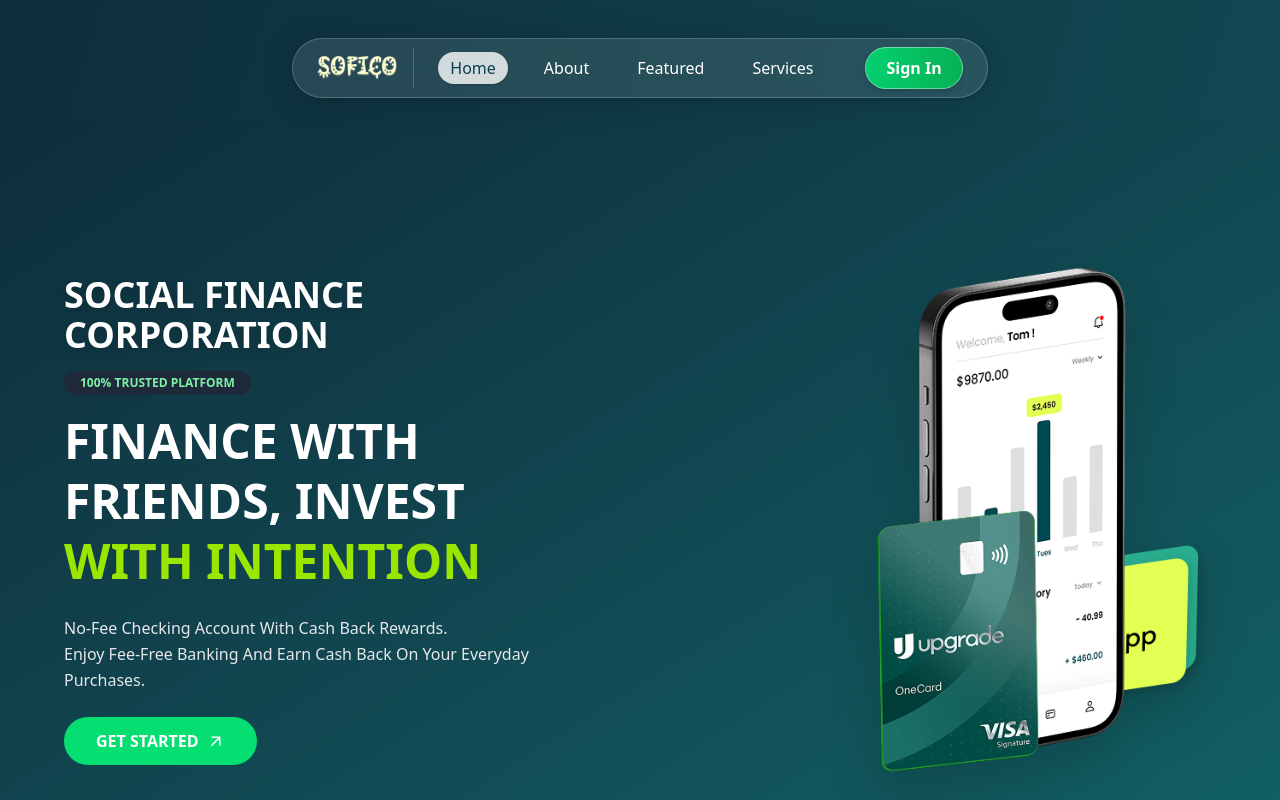
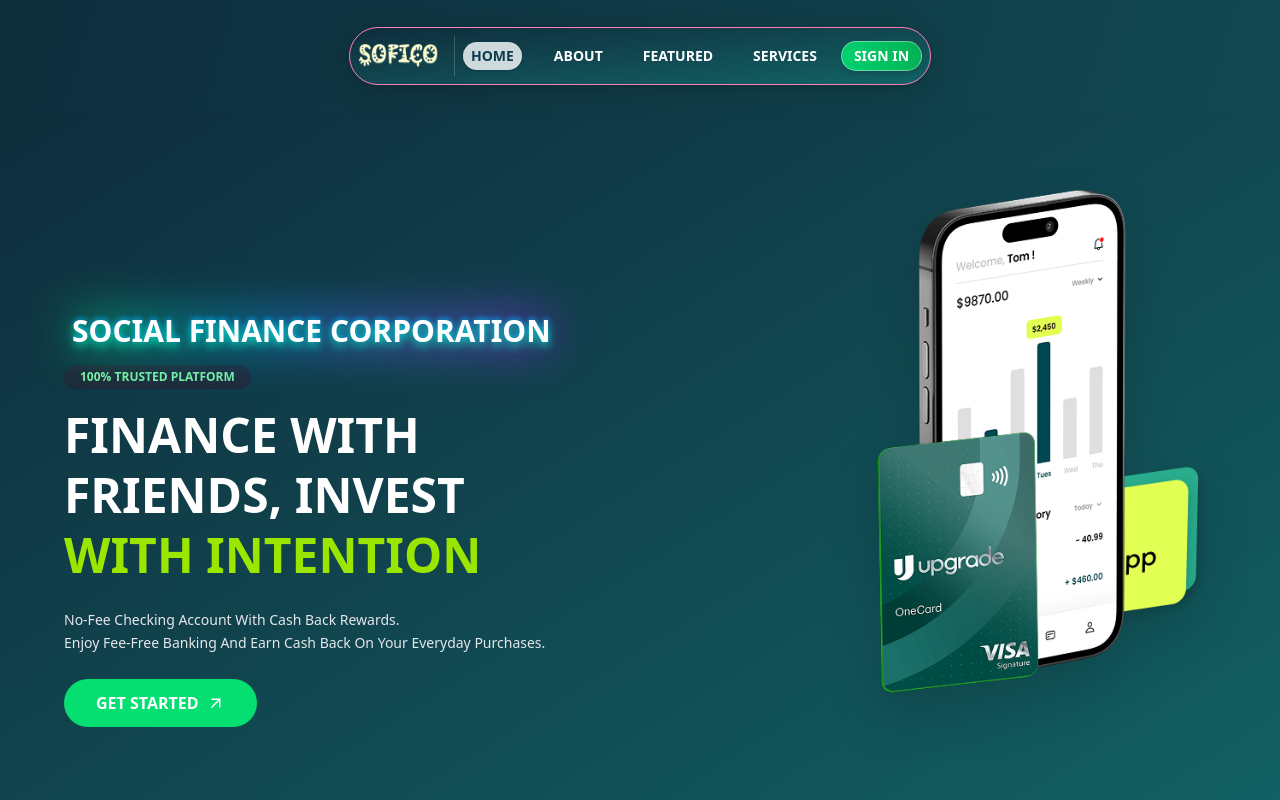
Before and after one commit to devinllc/sfcs-, a React app in the folder client/web/SoFiCo/: page / in a window 1280 px wide. Shown: the top 800 px of the page. Built offline with nearby package versions, Linux system fonts and the light colour scheme; the HTML template or start-up script is replaced by a standard one.

Commit message:
last u[pdat

```diff
--- a/client/web/SoFiCo/src/components/About.jsx
+++ b/client/web/SoFiCo/src/components/About.jsx
@@ -3,8 +3,8 @@
 
 function About() {
   return (
-    <section id="#about" className="w-full py-8 bg-white flex flex-col items-center h-screen">
-      <div className="max-w-6xl w-full h-full flex flex-col md:flex-row items-center justify-between px-4 gap-6">
+    <section id="#about" className="w-full pt-25 bg-white flex flex-col items-center min-h-screen">
+      <div className="max-w-6xl w-full h-[70%] flex flex-col md:flex-row items-center justify-between px-4 gap-6">
         <div className="w-full md:w-1/2">
           <div className="flex items-center mb-3">
             <span className="flex items-center bg-gray-100 px-3 py-1 rounded-full text-xs font-semibold">
@@ -41,7 +41,7 @@
           </a>
         </div>
 
-        <div className="w-full md:w-1/2 flex justify-center">
+        <div className="w-full md:w-1/3 flex justify-center">
           <div>
             <img src={aboutImg} className="transition scale-x-[-1] w-full h-full object-cover" />
           </div>
--- a/client/web/SoFiCo/src/components/Hero.jsx
+++ b/client/web/SoFiCo/src/components/Hero.jsx
@@ -6,10 +6,18 @@
   return (
     <section className="flex flex-col md:flex-row items-center justify-between gap-12 bg-gradient-to-br from-[#0e2d3c] to-[#116466] h-screen px-6 md:px-16 py-12">
       {/* Text Content */}
-      <div className="flex flex-col items-center md:items-start text-center md:text-left max-w-lg">
-        <h2 className="text-2xl md:text-4xl font-bold text-white mb-4 drop-shadow-lg">
-          SOCIAL FINANCE CORPORATION
-        </h2>
+      <div className="flex w-1/2 flex-col items-center md:items-start text-center md:text-left max-w-lg">
+        <h1
+  className="text-white font-bold text-3xl my-4 ml-2 relative animate-fadeIn"
+  style={{
+    textShadow: "0 4px 10px rgba(0, 255, 200, 0.8), 0 -2px 5px rgba(0, 150, 255, 0.7)",
+  }}
+>
+  <span className="relative z-10">
+    SOCIAL FINANCE CORPORATION
+  </span>
+  <span className="absolute inset-0 bg-gradient-to-r from-green-400 via-blue-500 to-purple-600 blur-xl opacity-50 rounded-lg"></span>
+</h1>
         <span className="bg-gray-800 text-xs rounded-full px-4 py-1 mb-4 text-green-300 font-semibold">
           100% TRUSTED PLATFORM
         </span>
@@ -18,7 +26,7 @@
           FRIENDS, INVEST<br />
           <span className="text-lime-400">WITH INTENTION</span>
         </h1>
-        <p className="text-gray-200 mb-6 leading-relaxed">
+        <p className="text-sm text-gray-200 mb-6 leading-relaxed">
           No-Fee Checking Account With Cash Back Rewards.<br />
           Enjoy Fee-Free Banking And Earn Cash Back On Your Everyday Purchases.
         </p>
@@ -28,11 +36,11 @@
       </div>
 
       {/* Image Content */}
-      <div className="w-full md:w-auto">
+      <div className="w-1/2 h-full md:w-auto">
         <img
           src={heroImage}
           alt="App Screenshot"
-          className="w-80 md:w-[400px] object-contain drop-shadow-2xl"
+          className="w-full h-[80%] md:w-[400px] object-fit object-contain drop-shadow-2xl"
         />
       </div>
     </section>
--- a/client/web/SoFiCo/src/components/Navbar.jsx
+++ b/client/web/SoFiCo/src/components/Navbar.jsx
@@ -1,17 +1,18 @@
-import React, { useState } from 'react';
-import logo from '../assets/image.png';
-import { NavLink, Routes, Route, Navigate } from 'react-router-dom';
-import Home from './Home';
-import Auth from './Auth';
-import AuthForm from './Auth';
-import Dashboard from './Dashboard';
-import { getCurrentUserId } from '../services/api';
-import About from './About';
-import Featured from './Featured';
-import Trust from './Trust';
+import React, { useState } from "react";
+import logo from "../assets/image.png";
+import { NavLink, Routes, Route, Navigate } from "react-router-dom";
+import Home from "./Home";
+import Auth from "./Auth";
+import AuthForm from "./Auth";
+import Dashboard from "./Dashboard";
+import { getCurrentUserId } from "../services/api";
+import About from "./About";
+import Featured from "./Featured";
+import Trust from "./Trust";
 
 export default function Navbar() {
   const [menuOpen, setMenuOpen] = useState(false);
+
   // Protected Route component
   const ProtectedRoute = ({ children }) => {
     const userId = getCurrentUserId();
@@ -20,58 +21,28 @@
     }
     return children;
   };
-  const navLinks = (
-    <>
-      <NavLink to="/" end className={({ isActive }) =>
-          `relative px-3 py-1 rounded-full font-medium transition-all duration-200
-          ${isActive ? "bg-white/80 text-[#0a3d4d] shadow" : "text-white hover:bg-white/20 hover:text-[#d6ff4b]"}`
-        }
-        onClick={() => setMenuOpen(false)}>Home</NavLink>
-      <NavLink to="/about" className={({ isActive }) =>
-          `relative px-3 py-1 rounded-full font-medium transition-all duration-200
-          ${isActive ? "bg-white/80 text-[#0a3d4d] shadow" : "text-white hover:bg-white/20 hover:text-[#d6ff4b]"}`
-        }
-        onClick={() => setMenuOpen(false)}>About</NavLink>
-      <NavLink to="/featured" className={({ isActive }) =>
-          `relative px-3 py-1 rounded-full font-medium transition-all duration-200
-          ${isActive ? "bg-white/80 text-[#0a3d4d] shadow" : "text-white hover:bg-white/20 hover:text-[#d6ff4b]"}`
-        }
-        onClick={() => setMenuOpen(false)}>Featured </NavLink>
-      <NavLink to="/services" className={({ isActive }) =>
-          `relative px-3 py-1 rounded-full font-medium transition-all duration-200
-          ${isActive ? "bg-white/80 text-[#0a3d4d] shadow" : "text-white hover:bg-white/20 hover:text-[#d6ff4b]"}`
-        }
-        onClick={() => setMenuOpen(false)}>Services</NavLink>
-      <NavLink to="/auth" className={({ isActive }) =>
-          `ml-0 mt-4 px-5 py-2 rounded-full border border-white/40 font-semibold text-white transition-all duration-200 bg-gradient-to-r from-green-400/90 to-green-500/80 shadow-md hover:from-green-300 hover:to-green-400 hover:text-[#0a3d4d]
-          ${isActive ? "ring-2 ring-green-400" : ""}`
-        }
-        onClick={() => setMenuOpen(false)}>Sign In</NavLink>
-    </>
-  );
 
   return (
     <>
-      {/* Desktop Navbar */}
-      <nav className="h-[15vh] w-full flex justify-center items-center pt-8 pb-4 bg-transparent relative z-20">
-        <div className="hidden sm:flex backdrop-blur-lg bg-white/10 border border-white/20 shadow-xl rounded-full items-center px-6 py-2 gap-6"
+      <nav className="h-[14vh] sticky top-0 w-full flex justify-center items-center pt-4 pb-4 bg-transparent relative z-20">
+        <div
+          className="bg-gradient-to-br from-[#0e2d3c] to-[#116466] hidden sm:flex backdrop-blur-lg bg-white/10 border border-white/20 shadow-xl rounded-full items-center px-2 py-2 gap-2 animate-border"
           style={{
-            minWidth: 320,
-            minHeight: 60,
-            boxShadow: '0 4px 32px 0 rgba(0,0,0,0.18), 0 1.5px 6px 0 rgba(0,0,0,0.10)'
+            // minWidth: 3,
+            // minHeight: 20,
+            maxHeight : 60,
+            boxShadow: "0 4px 32px 0 rgba(0,0,0,0.18), 0 1.5px 6px 0 rgba(0,0,0,0.10)",
           }}
         >
-          {/* Logo */}
           <div className="flex items-center pr-4 border-r border-white/20">
             <img src={logo} alt="Logo" className="w-20 h-10 object-fit object-contain" />
           </div>
-          {/* Nav Links */}
           <div className="flex space-x-6">
             <NavLink
               to="/"
               end
               className={({ isActive }) =>
-                `relative px-3 py-1 rounded-full font-medium transition-all duration-200
+                `relative px-2 py-1 rounded-full text-sm uppercase font-semibold transition-all duration-200
                 ${isActive ? "bg-white/80 text-[#0a3d4d] shadow" : "text-white hover:bg-white/20 hover:text-[#d6ff4b]"}`
               }
             >
@@ -80,7 +51,7 @@
             <NavLink
               to="/about"
               className={({ isActive }) =>
-                `relative px-3 py-1 rounded-full font-medium transition-all duration-200
+                `relative px-2 py-1 rounded-full text-sm uppercase font-semibold transition-all duration-200
                 ${isActive ? "bg-white/80 text-[#0a3d4d] shadow" : "text-white hover:bg-white/20 hover:text-[#d6ff4b]"}`
               }
             >
@@ -89,7 +60,7 @@
             <NavLink
               to="/featured"
               className={({ isActive }) =>
-                `relative px-3 py-1 rounded-full font-medium transition-all duration-200
+                `relative px-2 py-1 rounded-full text-sm uppercase font-semibold transition-all duration-200
                 ${isActive ? "bg-white/80 text-[#0a3d4d] shadow" : "text-white hover:bg-white/20 hover:text-[#d6ff4b]"}`
               }
             >
@@ -98,19 +69,17 @@
             <NavLink
               to="/services"
               className={({ isActive }) =>
-                `relative px-3 py-1 rounded-full font-medium transition-all duration-200
+                `relative px-2 py-1 rounded-full text-sm uppercase font-semibold transition-all duration-200
                 ${isActive ? "bg-white/80 text-[#0a3d4d] shadow" : "text-white hover:bg-white/20 hover:text-[#d6ff4b]"}`
               }
             >
               Services
             </NavLink>
-
           </div>
-          {/* Sign In Button */}
           <NavLink
             to="/auth"
             className={({ isActive }) =>
-              `ml-4 px-5 py-2 rounded-full border border-white/40 font-semibold text-white transition-all duration-200
+              `ml-2 px-3 py-1 rounded-full border border-white/40 text-sm uppercase font-bold text-white transition-all duration-200
               bg-gradient-to-r from-green-400/90 to-green-500/80 shadow-md hover:from-green-300 hover:to-green-400 hover:text-[#0a3d4d]
               ${isActive ? "ring-2 ring-green-400" : ""}`
             }
@@ -118,70 +87,14 @@
             Sign In
           </NavLink>
         </div>
-
-        {/* Mobile Hamburger */}
-        <div className="sm:hidden flex w-full items-center justify-between px-4">
-          <img src={logo} alt="Logo" className="w-22 h-12 object-fit object-contain" />
-          <button
-            className="z-40 flex flex-col justify-center items-center w-10 h-10 rounded-full bg-white/10 border border-white/20 shadow-lg backdrop-blur-lg"
-            onClick={() => setMenuOpen(true)}
-            aria-label="Open menu"
-          >
-            <span className="block w-6 h-0.5 bg-white transition-all duration-300"></span>
-            <span className="block w-6 h-0.5 bg-white transition-all duration-300 my-1"></span>
-            <span className="block w-6 h-0.5 bg-white transition-all duration-300"></span>
-          </button>
-        </div>
-
-        {/* Mobile Left Drawer Overlay */}
-        <div
-          className={`fixed inset-0 z-50 transition-transform duration-500 ${
-            menuOpen ? "translate-x-0" : "-translate-x-full"
-          } sm:hidden`}
-        >
-          {/* Overlay background */}
-          <div
-            className={`absolute inset-0 bg-black/60 backdrop-blur-sm transition-opacity duration-500 ${
-              menuOpen ? "opacity-100 pointer-events-auto" : "opacity-0 pointer-events-none"
-            }`}
-            onClick={() => setMenuOpen(false)}
-          ></div>
-          {/* Slide-in Menu */}
-          <div
-            className={`relative h-full w-4/5 max-w-xs bg-[#151b23] shadow-2xl flex flex-col pt-8 pb-10 px-4 transition-transform duration-500 ${
-              menuOpen ? "translate-x-0" : "-translate-x-full"
-            }`}
-          >
-            {/* Cross Icon */}
-            <button
-              className="absolute top-4 right-4 w-9 h-9 flex items-center justify-center rounded-full hover:bg-white/10 transition"
-              onClick={() => setMenuOpen(false)}
-              aria-label="Close menu"
-            >
-              <svg
-                className="w-7 h-7 text-white"
-                fill="none"
-                stroke="currentColor"
-                strokeWidth={2.5}
-                viewBox="0 0 24 24"
-              >
-                <path strokeLinecap="round" strokeLinejoin="round" d="M6 18L18 6M6 6l12 12" />
-              </svg>
-            </button>
-            {/* Nav Links */}
-            <div className="flex flex-col gap-2 mt-10">{navLinks}</div>
-          </div>
-        </div>
       </nav>
 
       <Routes>
-        <Route path='/' element={<Home/>}  />
-        <Route path='/login' element={<Auth/>}  />
+        <Route path="/" element={<Home />} />
         <Route path="/auth" element={<AuthForm />} />
         <Route path="/about" element={<About />} />
         <Route path="/featured" element={<Featured />} />
         <Route path="/services" element={<Trust />} />
-
         <Route
           path="/dashboard"
           element={
@@ -190,8 +103,33 @@
             </ProtectedRoute>
           }
         />
-        {/* <Route path="*" element={<Navigate to="/" replace />} /> */}
       </Routes>
+
+      <style>
+        {`
+          @keyframes borderMove {
+            0% {
+              border-color: #ff7eb3;
+            }
+            25% {
+              border-color: #ffd700;
+            }
+            50% {
+              border-color: #00ffab;
+            }
+            75% {
+              border-color: #1e90ff;
+            }
+            100% {
+              border-color: #ff7eb3;
+            }
+          }
+
+          .animate-border {
+            animation: borderMove 4s linear infinite;
+          }
+        `}
+      </style>
     </>
   );
 }
--- a/client/web/SoFiCo/src/components/Trust.jsx
+++ b/client/web/SoFiCo/src/components/Trust.jsx
@@ -11,7 +11,7 @@
           <p className='bg-[#1B3D5E] py-1 px-2 rounded-full font-semibold text-sm text-green-300 inline-block my-2'>
                 ⚠️TRUST & SECURITY
             </p>
-            <h1 className='font-extrabold text-5xl mt-4 mb-2 leading-15'>WE VALUE YOUR TRUST<br/>AND SECURITY</h1>
+            <h1 className='font-extrabold text-4xl mt-4 mb-2 leading-15'>WE VALUE YOUR TRUST<br/>AND SECURITY</h1>
             <p className='text-lg mt-2 mb-5 font-semibold'>Our Mission Is To Make Finance More Accessible, Transparent, And Secure For Everyone. With Cutting.</p>
             <button className='text-white cursor-pointer hover:bg-[#61CA53] bg-green-400 py-2 px-4 rounded-full font-bold text-base'>GET STARTED</button>
         </div>
```
Also changed, not shown: client/web/SoFiCo/src/App.jsx (+2 -12 lines).
